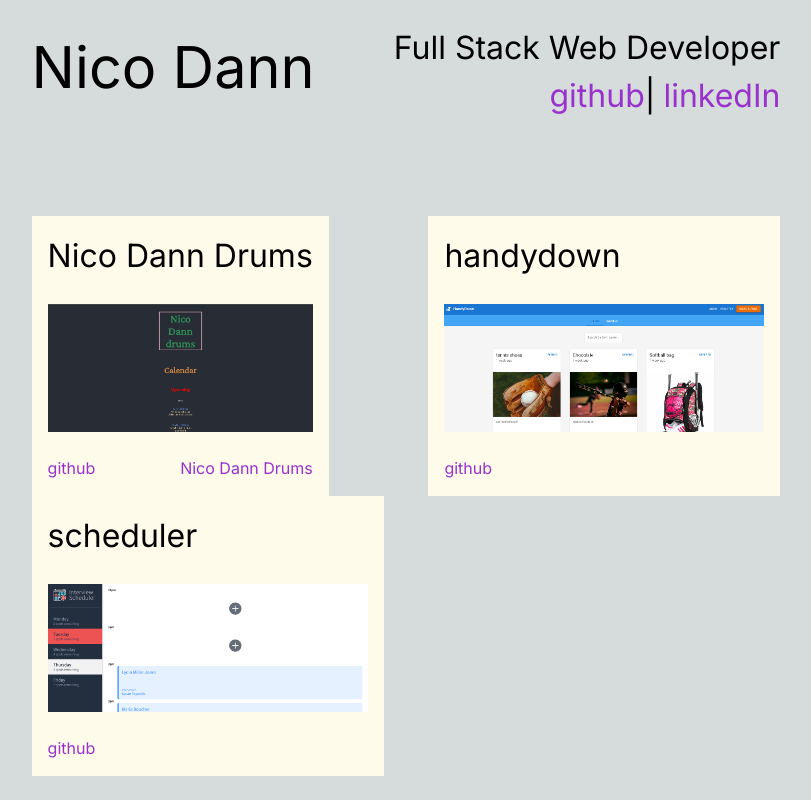
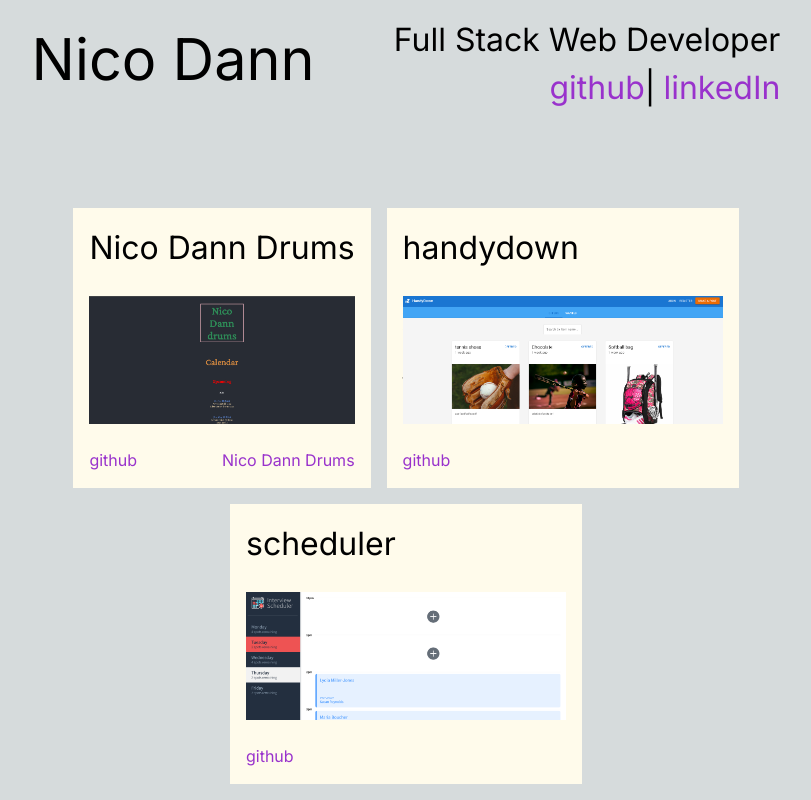
Before and after one commit to nicodann/portfolio, a Next.js app: page / in a window 1280 px wide. Shown: the whole page, without its empty margins (234-1045 px from the left). Built offline with nearby package versions, Linux system fonts and the light colour scheme.

Commit message:
Put Header content into Header component. Create 'links' data file.

```diff
--- a/app/page.tsx
+++ b/app/page.tsx
@@ -1,48 +1,11 @@
+import Header from '@/components/Header'
 import ProjectGallery from '@/components/ProjectGallery'
-import Link from 'next/link'
 
 export default function Home() {
-  const links = [
-    {
-      name:'github',
-      href:'https://github.com/nicodann'
-    },
-    {
-      name: 'linkedIn',
-      href: 'https://www.linkedin.com/in/nicodann/'
-    },
-  ]
-
-
   return (
     <main className="flex min-h-screen flex-col items-center justify-center gap-24 p-4">
       <div className="w-3/5 flex flex-col gap-24">
-        <header className="flex gap-12 flex-wrap justify-between w-full">
-          <h1>
-            Nico Dann
-          </h1>
-
-          <section className="flex flex-col items-end">
-            <h2>
-              Full Stack Web Developer
-            </h2>
-
-            <section className="flex gap-2">
-              {links.map((link,i) => (
-                <h2 key={i}>
-                  <Link href={link.href}>
-                    {link.name}
-                  </Link>
-                  {i < links.length -1 && '|'}
-                </h2>
-              )
-              )}
-            </section>
-
-          </section>
-
-        </header>
-
+        <Header/>
         <ProjectGallery />
       </div>
 
--- /dev/null
+++ b/components/Header/index.tsx
@@ -0,0 +1,32 @@
+import links from '@/data/links.json'
+import Link from 'next/link'
+
+export default function Header() {
+  return (
+    <header className="flex gap-12 flex-wrap justify-between w-full">
+          <h1>
+            Nico Dann
+          </h1>
+
+          <section className="flex flex-col items-end">
+            <h2>
+              Full Stack Web Developer
+            </h2>
+
+            <section className="flex gap-2">
+              {links.map((link,i) => (
+                <h2 key={i}>
+                  <Link href={link.href}>
+                    {link.name}
+                  </Link>
+                  {i < links.length -1 && '|'}
+                </h2>
+              )
+              )}
+            </section>
+
+          </section>
+
+        </header>
+  )
+}
--- a/components/ProjectGallery/index.tsx
+++ b/components/ProjectGallery/index.tsx
@@ -42,7 +42,7 @@ export default function ProjectGallery() {
     },
   ]
   return (
-    <section className="flex flex-row justify-between min-w-full flex-wrap">
+    <section className="flex flex-row justify-center min-w-full flex-wrap gap-4">
         {projects.map((project, i) => (
           <div key={i} className="flex flex-col gap-6 bg-amber-50 p-4 justify-between">
             <h2>{project.name}</h2>
--- /dev/null
+++ b/data/links.json
@@ -0,0 +1,10 @@
+[
+  {
+    "name":"github",
+    "href":"https://github.com/nicodann"
+  },
+  {
+    "name": "linkedIn",
+    "href": "https://www.linkedin.com/in/nicodann/"
+  }
+]
```
